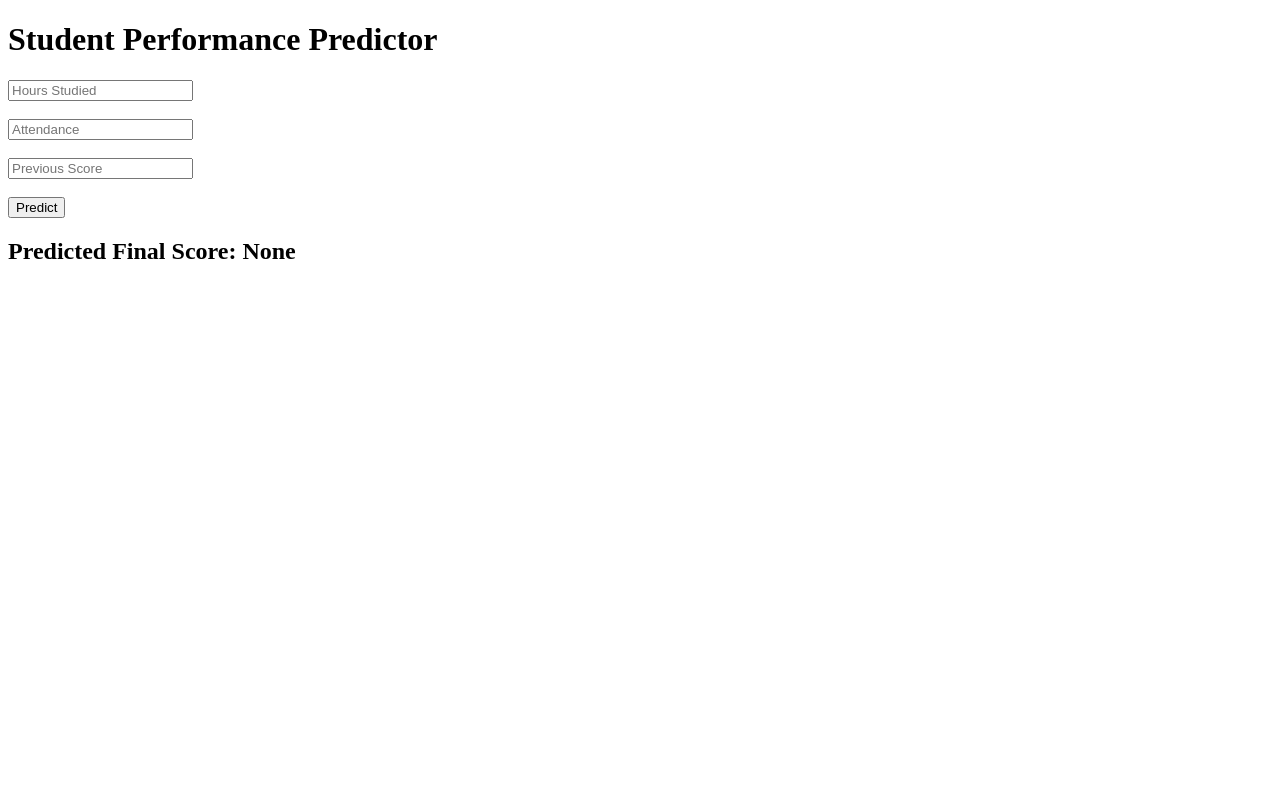
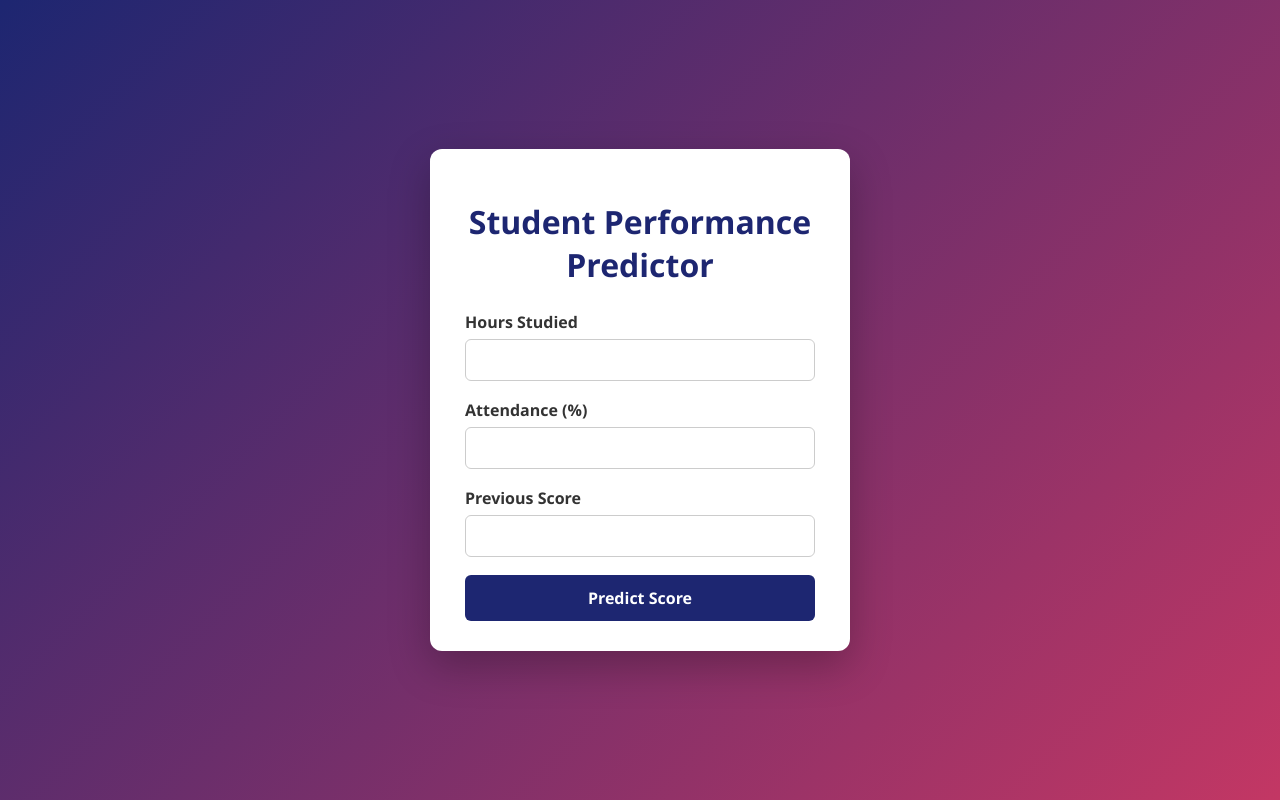
Before and after one commit to Basudev-Das25/student-performance-ai, a Flask app: page / in a window 1280 px wide. Run offline with Flask 3, Linux system fonts and the light colour scheme; parts of the project's set-up code (start-up, migrations or seed data) failed here and were passed over.

Commit message:
Improved UI with clean professional HTML and CSS

```diff
--- /dev/null
+++ b/app/static/style.css
@@ -0,0 +1,80 @@
+* {
+    box-sizing: border-box;
+    font-family: "Segoe UI", 'Segoe UI', Tahoma, Geneva, Verdana, sans-serif;
+}
+
+body {
+    margin: 0;
+    min-height: 100vh;
+    background: linear-gradient(135deg, #1d2671, #c33764);
+    display: flex;
+    align-items: center;
+    justify-content: center;
+}
+
+.container {
+    background: #ffffff;
+    padding: 30px 35px;
+    width: 100%;
+    max-width: 420px;
+    border-radius: 12px;
+    box-shadow: 0 15px 40px rgba(0,0,0,0.25);
+}
+
+h1 {
+    text-align: center;
+    margin-bottom: 25px;
+    color: #1d2671;
+}
+
+.form-group {
+    margin-bottom: 18px;
+}
+
+label {
+    display: block;
+    margin-bottom: 6px;
+    font-weight: 600;
+    color: #333;
+}
+
+input {
+    width: 100%;
+    padding: 10px 12px;
+    border-radius: 6px;
+    border: 1px solid #ccc;
+    font-size: 15px;
+}
+
+input:focus {
+    outline: none;
+    border-color: #1d2671;
+}
+
+button {
+    width: 100%;
+    padding: 12px;
+    border: none;
+    border-radius: 6px;
+    background-color: #1d2671;
+    color: white;
+    font-size: 16px;
+    font-weight: bold;
+    cursor: pointer;
+    transition: background 0.3s ease;
+}
+
+button:hover {
+    background-color: #14205b;
+}
+
+.result {
+    margin-top: 25px;
+    padding: 15px;
+    border-radius: 8px;
+    background-color: #f0f4ff;
+    text-align: center;
+    font-size: 18px;
+    font-weight: bold;
+    color: #1d2671;
+}
--- a/app/templates/index.html
+++ b/app/templates/index.html
@@ -2,22 +2,39 @@
 <html lang="en">
 <head>
     <meta charset="UTF-8">
-    <meta name="viewport" content="width=device-width, initial-scale=1.0">
     <title>Student Performance Predictor</title>
+    <link rel="stylesheet" href="{{ url_for('static', filename='style.css') }}">
 </head>
 <body>
+
+<div class="container">
     <h1>Student Performance Predictor</h1>
 
     <form method="POST">
-        <input type="number" step="any" name="hours" placeholder="Hours Studied" required><br><br>
-        <input type="number" step="any" name="attendance" placeholder="Attendance" required><br><br>
-        <input type="number" step="any" name="prev_score" placeholder="Previous Score" required><br><br>
+        <div class="form-group">
+            <label for="hours">Hours Studied</label>
+            <input type="number" step="any" name="hours" id="hours" required>
+        </div>
 
-        <button type="submit">Predict</button>
+        <div class="form-group">
+            <label for="attendance">Attendance (%)</label>
+            <input type="number" step="any" name="attendance" id="attendance" required>
+        </div>
+
+        <div class="form-group">
+            <label for="prev_score">Previous Score</label>
+            <input type="number" step="any" name="prev_score" id="prev_score" required>
+        </div>
+
+        <button type="submit">Predict Score</button>
     </form>
 
-    {% if prediciton is not none %}
-        <h2>Predicted Final Score: {{ prediction }}</h2>
+    {% if prediction is not none %}
+        <div class="result">
+            Predicted Final Score: {{ prediction }}
+        </div>
     {% endif %}
+</div>
+
 </body>
 </html>
```
